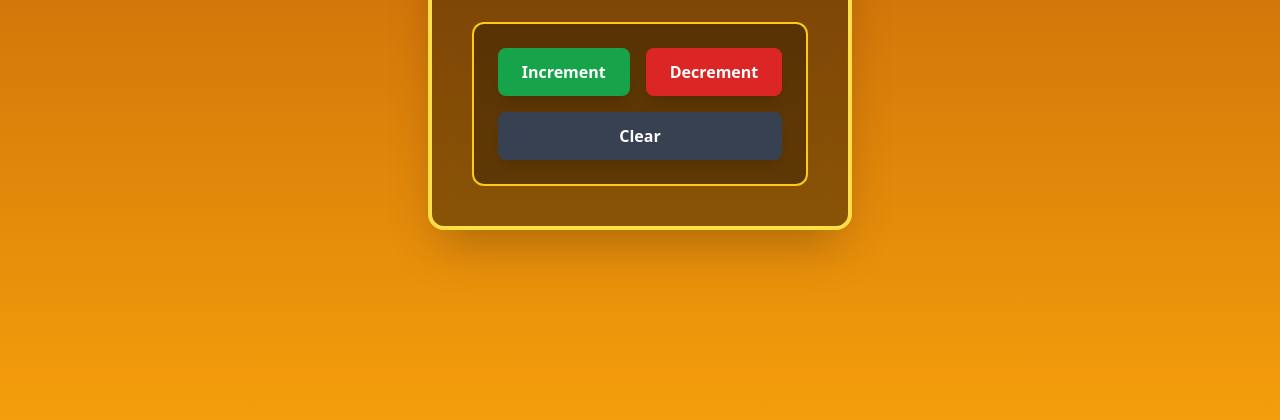
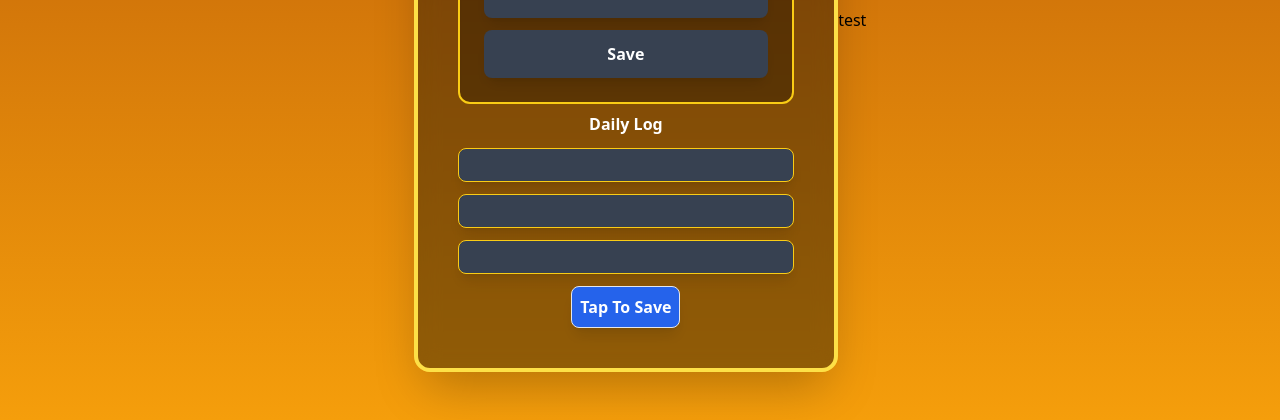
Before and after one commit to MakCoder671/People-Counter, a plain HTML site: page index.html in a window 1280 px wide. Shown: the part 380-800 px from the top of the page. Drawn offline with nearby package versions, Linux system fonts and the light colour scheme.

Commit message:
updated files, added CSS stylesheet, wrote more HTML to add drop in texts for JS

```diff
--- a/index.html
+++ b/index.html
@@ -1,6 +1,10 @@
 <!DOCTYPE html>
 <html>
 <head>
+    <title>People Counter</title>
+    <meta charset = "UTF-8">
+    <meta name="viewport" content="width=device-width, initial-scale=1.0">
+    <link rel="stylesheet" href="style.css">
     <script src="https://cdn.tailwindcss.com"></script>
 </head>
 
@@ -39,9 +43,32 @@
             onclick="clearCount()">
             Clear
         </button>
+    <div>
+        <button id="saveNumber"
+            class="w-full px-6 py-3 mt-3 bg-gray-700 hover:bg-gray-800 text-white font-bold rounded-lg shadow-lg active:scale-95 transition"
+            onclick="saveN()">
+            Save
+        </button>
+    </div>
+        </div>
+    <!--Outter layer for JS to input daily logs-->
+    <h2 class="font-bold text-white mt-2">Daily Log</h2>
+     <div class="border border-yellow-400 mt-3 p-4 bg-gray-700 hover:bg-gray-800 text-white font-bold rounded-lg shadow-lg active:scale-95 transition">
 
+     </div>
+     <div class="border border-yellow-400 mt-3 p-4 bg-gray-700 hover:bg-gray-800 text-white font-bold rounded-lg shadow-lg active:scale-95 transition">
+
+     </div>
+     <div class="border border-yellow-400 mt-3 p-4 bg-gray-700 hover:bg-gray-800 text-white font-bold rounded-lg shadow-lg active:scale-95 transition">
+
+     </div>
+        <div>
+            <button class="border border-red-blue-600 bg-blue-600 mt-3 p-2 text-white font-bold hover:bg-blue-200 rounded-lg shadow-lg active:scale-95 transition">
+                Tap To Save
+            </button>
         </div>
     </div>
+    <p>test</p>
 
     <script src="index.js"></script>
 </body>
```
Also changed, not shown: history.html (added, +14 -0 lines), style.css (added).
